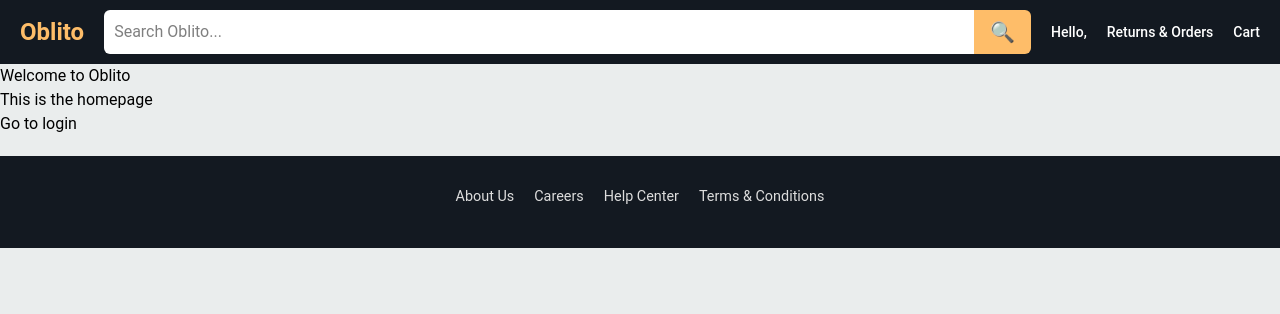
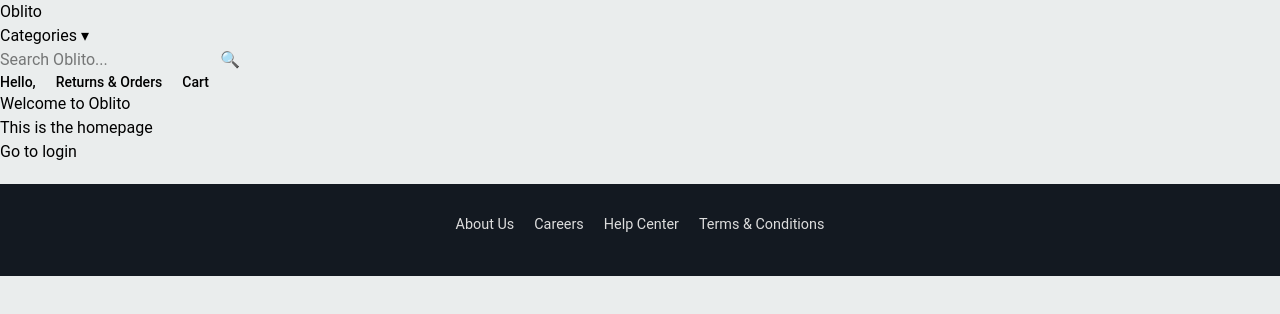
Before and after one commit to CosmoProgrammer/Oblito, a Next.js app in the folder frontend/: page / in a window 1280 px wide. Shown: the top 314 px of the page. Built offline with nearby package versions, Linux system fonts and the light colour scheme.

Commit message:
feat/frontend: NavBar witout styling

```diff
--- a/frontend/app/home/page.tsx
+++ b/frontend/app/home/page.tsx
@@ -1,7 +1,7 @@
 'use client';
 
 import ProductCard from "@/components/ProductCard";
-import { use, useEffect, useState } from "react";
+import { use, useEffect, useState,useMemo } from "react";
 import { ProductProps } from "@/types/ProductProps";
 
 
@@ -39,7 +39,8 @@ export default function HomePage() {
     description: "Voice-controlled smart speaker with Alexa. Plays music, answers questions, and more.",
     price: 49.99,
     imageUrl: "https://placehold.co/600x400/232f3e/ffffff?text=Speaker",
-    rating: 4.7
+    rating: 4.7,
+    category: "Electronics"
   },
   {
     id: "2",
@@ -47,7 +48,8 @@ export default function HomePage() {
     description: "True wireless earbuds with active noise cancellation and 24-hour battery life.",
     price: 129.50,
     imageUrl: "https://placehold.co/600x400/ffffff/000000?text=Earbuds",
-    rating: 4.5
+    rating: 4.5,
+    category: "Electronics"
   },
   {
     id: "3",
@@ -55,7 +57,8 @@ export default function HomePage() {
     description: "Stream in brilliant 4K, HDR, and Dolby Vision. Includes remote.",
     price: 39.99,
     imageUrl: "https://placehold.co/600x400/00aae4/ffffff?text=Streaming",
-    rating: 4.8
+    rating: 4.8,
+    category: "Electronics"
   },
   {
     id: "4",
@@ -63,7 +66,8 @@ export default function HomePage() {
     description: "A high-resolution display that reads like real paper, even in bright sunlight.",
     price: 139.99,
     imageUrl: "https://placehold.co/600x400/f8f8f8/000000?text=E-Reader",
-    rating: 4.9
+    rating: 4.9,
+    category: "Electronics"
   }
 ];
 
@@ -74,7 +78,8 @@ const bookDeals: ProductProps[] = [
     description: "A novel by Matt Haig, a dazzling story about all the choices that go into a life well-lived.",
     price: 14.99,
     imageUrl: "https://placehold.co/600x400/0a3d62/ffffff?text=Book+1",
-    rating: 4.6
+    rating: 4.6,
+    category: "Books"
   },
   {
     id: "6",
@@ -82,7 +87,8 @@ const bookDeals: ProductProps[] = [
     description: "An easy & proven way to build good habits & break bad ones. By James Clear.",
     price: 12.50,
     imageUrl: "https://placehold.co/600x400/f0932b/ffffff?text=Book+2",
-    rating: 4.8
+    rating: 4.8,
+    category: "Books"
   },
   {
     id: "7",
@@ -90,7 +96,8 @@ const bookDeals: ProductProps[] = [
     description: "A lone astronaut must save the earth from disaster in this sci-fi thriller.",
     price: 17.99,
     imageUrl: "https://placehold.co/600x400/1e3799/ffffff?text=Book+3",
-    rating: 4.7
+    rating: 4.7,
+    category: "Books"
   },
   {
     id: "8",
@@ -98,30 +105,12 @@ const bookDeals: ProductProps[] = [
     description: "The spice extends life. The spice expands consciousness. The spice is vital to space travel.",
     price: 10.99,
     imageUrl: "https://placehold.co/600x400/d35400/ffffff?text=Book+4",
-    rating: 4.9
+    rating: 4.9,
+    category: "Books"
   }
 ];
 
-function handleSearchChange(event: React.ChangeEvent<HTMLInputElement>) {
-    const query = event.target.value;
-    setSearchQuery(query);
 
-    if(query == ""){
-        setAppliedSearch("");
-    }
-}
-
-function handleAppliedSearch(event: React.FormEvent<HTMLFormElement>) {
-        event.preventDefault();
-        setAppliedSearch(searchQuery);
-    }
-
-    const filteredProducts = featuredProducts.filter(product =>
-        product.name.toLowerCase().startsWith(appliedSearch.toLowerCase())
-    );
-    const filteredBooks = bookDeals.filter(product =>
-        product.name.toLowerCase().startsWith(appliedSearch.toLowerCase())
-    );
     return (
         <div className="max-w-[1500px] mx-auto p-[20px] grow bg-[#FFE4C4] w-full">
             <h1>Home</h1>
@@ -133,13 +122,14 @@ function handleAppliedSearch(event: React.FormEvent<HTMLFormElement>) {
                 <p>You are not logged in.</p>
             )}
 
+
          <div className="grid grid-cols-4 gap-[24px] justify-items-center p-[20px]">
-        {filteredProducts.map((product) => (
+                 {featuredProducts.map((product) => (
                    <ProductCard key={product.id} product={product} />
                  ))}
                </div>
                <div className="grid grid-cols-4 gap-[24px] justify-items-center p-[20px]">
-            {filteredBooks.map((product) => (
+                     {bookDeals.map((product) => (
                        <ProductCard key={product.id} product={product} />
                      ))}
                 </div>
--- a/frontend/app/layout.tsx
+++ b/frontend/app/layout.tsx
@@ -2,7 +2,7 @@
 import './globals.css';
 
 
-import Navbar from '@/components/navbar';
+import Navbar from '@/components/NavBar';
 import Footer from '@/components/Footer';
 import { useState } from 'react';
 import { usePathname } from 'next/navigation';
@@ -14,6 +14,8 @@ export default function RootLayout({
 }) {
     const [user, setUser] = useState<string | null>(null);
     const pathname = usePathname();
+    const categories=['Electronics', 'Books', 'Clothing', 'Home', 'Toys']
+
 
     const noNavbarPaths = ['/login', '/signup'];
     const showNavbar = !noNavbarPaths.includes(pathname);
@@ -22,13 +24,7 @@ export default function RootLayout({
         <html lang="en">
             <body>
                 {showNavbar && (<>
-                <Navbar
-                    user={user}
-                    onSearch={(searchTerm) => {
-                        // Handle search at app level if needed
-                        console.log('Search term:', searchTerm);
-                    }}
-                />
+                <Navbar />
                 </>)}
                 {children}
                 {showNavbar && (<Footer />)}
--- a/frontend/components/NavBar.tsx
+++ b/frontend/components/NavBar.tsx
@@ -1,42 +1,24 @@
 import React, { useState } from 'react';
+import SearchBar from './SearchBar';
 
-interface NavbarProps {
-    user: string | null;
-    onSearch?: (searchTerm: string) => void;
-}
+const Navbar = () => {
+        const categories=['Electronics', 'Books', 'Clothing', 'Home', 'Toys']
+    const onFilterChange = (searchTerm: string, categories: string[]) => {
+        // Handle filter change logic here
+        console.log('Search Term:', searchTerm);
+        console.log('Selected Categories:', categories);
+    }
 
-const Navbar: React.FC<NavbarProps> = ({ user, onSearch }) => {
-    const [searchQuery, setSearchQuery] = useState("");
+    const [user, setUser] = useState<string>('');
 
-    const handleSearchChange = (event: React.ChangeEvent<HTMLInputElement>) => {
-        const query = event.target.value;
-        setSearchQuery(query);
-
-        if(query === "") {
-            onSearch && onSearch("");
-        }
-    };
-
-    const handleAppliedSearch = (event: React.FormEvent<HTMLFormElement>) => {
-        event.preventDefault();
-        onSearch && onSearch(searchQuery);
-    };
 
     return (
-        <nav className="bg-[#131921] text-white px-5 py-2.5 flex items-center gap-5">
-            <div className="text-2xl font-bold text-[#febd69]">Oblito</div>
-            <form className="grow flex" onSubmit={handleAppliedSearch}>
-                <input
-                    type="text"
-                    placeholder="Search Oblito..."
-                    value={searchQuery}
-                    onChange={handleSearchChange}
-                    className="w-full p-2.5 text-base border-none rounded-l-md text-black bg-white"
-                />
-                <button type="submit" className="bg-[#febd69] border-none px-4 cursor-pointer rounded-r-md text-xl">
-                    🔍
-                </button>
-            </form>
+        <nav className="main-nav">
+            <div className="nav-logo">Oblito</div>
+
+            <SearchBar
+            onFilterChange={onFilterChange}
+            categories={categories} />
 
             <div className="flex gap-5">
                 <a href="#" className="text-sm font-medium hover:outline hover:outline-[#febd69] hover:rounded">
--- /dev/null
+++ b/frontend/components/SearchBar.tsx
@@ -0,0 +1,63 @@
+"use client";
+
+import React, { useState } from 'react';
+import SearchCategories from './SearchCategories';
+
+// Define the props for the SearchBar
+interface SearchBarProps {
+    categories: string[]; // A list of categories to show
+    onFilterChange: (searchTerm: string, categories: string[]) => void; // Updated to send an array
+}
+
+const SearchBar: React.FC<SearchBarProps> = ({ categories, onFilterChange }) => {
+    const [searchQuery, setSearchQuery] = useState("");
+    const [selectedCategories, setSelectedCategories] = useState<string[]>([]);
+
+    const handleSearchChange = (event: React.ChangeEvent<HTMLInputElement>) => {
+        const query = event.target.value;
+        setSearchQuery(query);
+
+        if(query === "") {
+            // If the search box is cleared, immediately trigger filter change
+            onFilterChange("", selectedCategories);
+        }
+    };
+
+    const handleCategoryChange = (category: string) => {
+        // Create a new array based on whether the category is already selected
+        const newCategories = selectedCategories.includes(category)
+            ? selectedCategories.filter(c => c !== category) // Remove category
+            : [...selectedCategories, category]; // Add category
+
+        setSelectedCategories(newCategories);
+        // Immediately trigger a filter change when a checkbox is toggled
+        onFilterChange(searchQuery, newCategories);
+    };
+
+    const handleAppliedSearch = (event: React.FormEvent<HTMLFormElement>) => {
+        event.preventDefault();
+        // Trigger the filter change with the current query and categories
+        onFilterChange(searchQuery, selectedCategories);
+    };
+
+    return (
+        <form className="nav-search" onSubmit={handleAppliedSearch}>
+
+            <SearchCategories
+                categories={categories}
+                selectedCategories={selectedCategories}
+                onCategoryChange={handleCategoryChange}
+            />
+
+            <input
+                type="text"
+                placeholder="Search Oblito..."
+                value={searchQuery}
+                onChange={handleSearchChange}
+            />
+            <button type="submit">🔍</button>
+        </form>
+    );
+};
+
+export default SearchBar;
--- /dev/null
+++ b/frontend/components/SearchCategories.tsx
@@ -0,0 +1,46 @@
+"use client";
+
+import React, { useState } from 'react';
+
+interface SearchCategoriesProps {
+    categories: string[];
+    selectedCategories: string[];
+    onCategoryChange: (category:string) => void;
+}
+
+const SearchCategories: React.FC<SearchCategoriesProps> = ({ categories, selectedCategories, onCategoryChange }) => {
+    const [isDropdownOpen, setIsDropdownOpen] = useState(false);
+
+    return (
+        <div className="nav-search-category">
+                {/* This button toggles the dropdown */}
+                <button
+                    type="button"
+                    className="category-toggle-button"
+                    onClick={() => setIsDropdownOpen(!isDropdownOpen)}
+                >
+                    Categories ▾
+                </button>
+
+                {/* This is the dropdown menu with checkboxes */}
+                {isDropdownOpen && (
+                    <div className="category-dropdown">
+                        {categories.map((category) => (
+                            <div key={category} className="category-item">
+                                <input
+                                    type="checkbox"
+                                    id={`category-${category}`}
+                                    value={category}
+                                    checked={selectedCategories.includes(category)}
+                                    onChange={() => onCategoryChange(category)}
+                                />
+                                <label htmlFor={`category-${category}`}>{category}</label>
+                            </div>
+                        ))}
+                    </div>
+                )}
+            </div>
+    );
+
+}
+export default SearchCategories;
--- a/frontend/types/ProductProps.ts
+++ b/frontend/types/ProductProps.ts
@@ -5,4 +5,5 @@ export interface ProductProps {
   price: number;
   imageUrl: string;
   rating : number;
+  category: string;
 }
```
Lines whose indentation alone changed are shown as unchanged.
